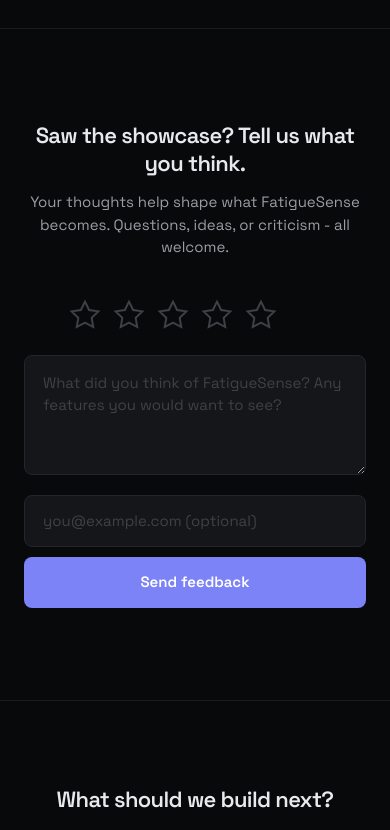
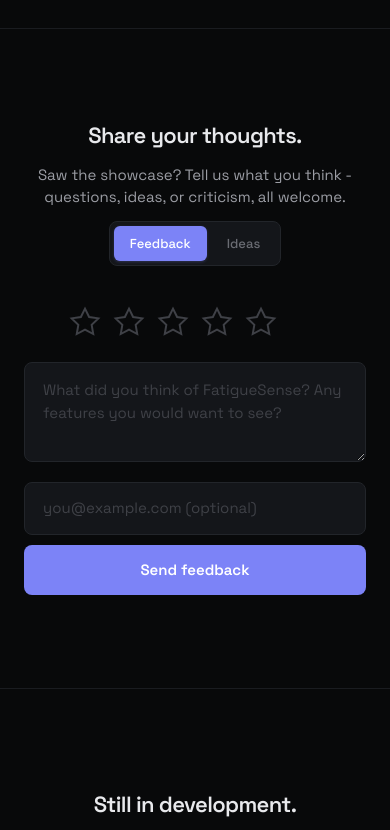
Before and after one commit to Fatigue-Sense/fatiguesense-landing, a React (Vite) app: page / in a window 390 px wide. Shown: the part 5880-6710 px from the top of the page. Built offline with nearby package versions, Linux system fonts and the light colour scheme.

Commit message:
Merge Feedback and Suggestions into single Share section with pill toggle

```diff
--- a/src/App.tsx
+++ b/src/App.tsx
@@ -7,8 +7,7 @@
 import Privacy from "./components/Privacy";
 import Roadmap from "./components/Roadmap";
 import Team from "./components/Team";
-import Feedback from "./components/Feedback";
-import Suggestions from "./components/Suggestions";
+import Share from "./components/Share";
 import Signup from "./components/Signup";
 import Footer from "./components/Footer";
 import useScrollReveal from "./hooks/useScrollReveal";
@@ -27,8 +26,7 @@
 			<Privacy />
 			<Roadmap />
 			<Team />
-			<Feedback />
-			<Suggestions />
+			<Share />
 			<Signup />
 			<Footer />
 		</>
--- a/src/components/Nav.tsx
+++ b/src/components/Nav.tsx
@@ -7,8 +7,7 @@
 	{ href: "#privacy", label: "Privacy" },
 	{ href: "#roadmap", label: "Roadmap" },
 	{ href: "#team", label: "Team" },
-	{ href: "#feedback", label: "Feedback" },
-	{ href: "#suggestions", label: "Ideas" },
+	{ href: "#share", label: "Share" },
 ];
 
 const linkClass =
--- /dev/null
+++ b/src/components/Share.tsx
@@ -0,0 +1,315 @@
+import { useState, useEffect, useRef, useCallback } from "react";
+import { submitFeedback, submitSuggestion } from "../lib/api";
+import { useFormSubmit } from "../hooks/useFormSubmit";
+
+const STARS = [1, 2, 3, 4, 5];
+
+type Tab = "feedback" | "ideas";
+
+// ---- shared input classes ----
+const textareaCls =
+	"font-display text-[15px] text-text1 bg-bg2 border border-line2 rounded-lg py-4 px-[18px] outline-none resize-y min-h-[100px] transition-[border-color,box-shadow] duration-300 placeholder:text-text4 focus:border-accent focus:shadow-[0_0_0_3px_var(--color-accent-soft)]";
+
+const inputCls =
+	"flex-1 font-display text-[15px] text-text1 bg-bg2 border border-line2 py-3.5 px-[18px] outline-none transition-[border-color,box-shadow] duration-300 placeholder:text-text4 focus:border-accent focus:shadow-[0_0_0_3px_var(--color-accent-soft)] rounded-lg sm:rounded-l-lg sm:rounded-r-none sm:border-r-0";
+
+const btnCls =
+	"signup-btn-hover font-display text-[15px] font-semibold text-white bg-accent border-none py-3.5 px-7 cursor-pointer whitespace-nowrap transition-[background,transform] duration-[0.25s,0.15s] rounded-lg sm:rounded-l-none sm:rounded-r-lg active:scale-[0.97] disabled:opacity-60 disabled:cursor-not-allowed";
+
+// ---- tab config ----
+const TABS: { key: Tab; label: string }[] = [
+	{ key: "feedback", label: "Feedback" },
+	{ key: "ideas", label: "Ideas" },
+];
+
+// ---- pill toggle ----
+function TabToggle({ active, onChange }: { active: Tab; onChange: (t: Tab) => void }) {
+	return (
+		<div className="inline-flex bg-bg2 border border-line2 rounded-lg p-1 gap-1">
+			{TABS.map((t) => (
+				<button
+					key={t.key}
+					type="button"
+					onClick={() => onChange(t.key)}
+					className={`font-display text-[13px] font-medium px-4 py-2 rounded-md transition-all duration-200 cursor-pointer border-none ${
+						active === t.key
+							? "bg-accent text-white shadow-[0_1px_3px_rgba(124,131,247,0.25)]"
+							: "bg-transparent text-text3 hover:text-text2"
+					}`}
+				>
+					{t.label}
+				</button>
+			))}
+		</div>
+	);
+}
+
+// ---- feedback form (with stars) ----
+function FeedbackForm() {
+	const [msg, setMsg] = useState("");
+	const [email, setEmail] = useState("");
+	const [rating, setRating] = useState(0);
+	const [hover, setHover] = useState(0);
+	const [ratingError, setRatingError] = useState<string | null>(null);
+	const timerRef = useRef<ReturnType<typeof setTimeout> | null>(null);
+
+	const submitForm = useCallback(
+		async (payload: { rating: number; message: string; email?: string }) =>
+			submitFeedback(payload),
+		[],
+	);
+	const { loading, error, submitted, submit, reset } =
+		useFormSubmit(submitForm);
+
+	useEffect(() => {
+		return () => {
+			if (timerRef.current) clearTimeout(timerRef.current);
+		};
+	}, []);
+
+	useEffect(() => {
+		if (!submitted) return;
+		timerRef.current = setTimeout(() => {
+			setMsg("");
+			setEmail("");
+			setRating(0);
+			reset();
+		}, 4000);
+	}, [submitted, reset]);
+
+	const handleSubmit = async (e: React.FormEvent) => {
+		e.preventDefault();
+		if (rating === 0) {
+			setRatingError("Please select a rating before submitting.");
+			return;
+		}
+		setRatingError(null);
+		await submit({
+			rating,
+			message: msg,
+			email: email.trim() || undefined,
+		});
+	};
+
+	const active = hover || rating;
+
+	return (
+		<form className="flex flex-col gap-5 max-w-[520px] mx-auto text-left" onSubmit={handleSubmit}>
+			{/* stars */}
+			<div className="flex flex-col items-center gap-1">
+				<div className="flex items-center justify-center gap-1">
+					{STARS.map((n) => (
+						<button
+							key={n}
+							type="button"
+							aria-label={`Rate ${n} star${n > 1 ? "s" : ""}`}
+							onClick={() => {
+								setRating(n);
+								setRatingError(null);
+							}}
+							onMouseEnter={() => setHover(n)}
+							onMouseLeave={() => setHover(0)}
+							className="p-1 cursor-pointer bg-transparent border-none transition-transform duration-150 hover:scale-115 active:scale-95"
+							disabled={loading || submitted}
+						>
+							<svg
+								viewBox="0 0 24 24"
+								className="w-8 h-8 transition-[fill,stroke] duration-200"
+								fill={
+									n <= active
+										? "var(--color-warn)"
+										: "none"
+								}
+								stroke={
+									n <= active
+										? "var(--color-warn)"
+										: "var(--color-text4)"
+								}
+								strokeWidth="1.5"
+							>
+								<path d="M12 2l3.09 6.26L22 9.27l-5 4.87 1.18 6.88L12 17.77l-6.18 3.25L7 14.14 2 9.27l6.91-1.01L12 2z" />
+							</svg>
+						</button>
+					))}
+					<span className="font-mono text-xs text-text3 ml-2 w-8 tabular-nums">
+						{rating > 0 ? `${rating}/5` : ""}
+					</span>
+				</div>
+				{ratingError && (
+					<p className="font-display text-sm text-danger">
+						{ratingError}
+					</p>
+				)}
+			</div>
+
+			<textarea
+				className={textareaCls}
+				placeholder="What did you think of FatigueSense? Any features you would want to see?"
+				required
+				aria-label="Your feedback"
+				value={msg}
+				onChange={(e) => setMsg(e.target.value)}
+				disabled={loading || submitted}
+			/>
+
+			<div className="flex flex-col sm:flex-row gap-2.5 sm:gap-0">
+				<input
+					className={inputCls}
+					type="email"
+					placeholder="you@example.com (optional)"
+					aria-label="Email address"
+					autoComplete="email"
+					value={email}
+					onChange={(e) => setEmail(e.target.value)}
+					disabled={loading || submitted}
+				/>
+				<button
+					className={btnCls}
+					type="submit"
+					disabled={loading || submitted}
+				>
+					{loading
+						? "Sending..."
+						: submitted
+							? "Sent"
+							: "Send feedback"}
+				</button>
+			</div>
+
+			{error && (
+				<p className="font-display text-sm text-danger">
+					{error}
+				</p>
+			)}
+			{submitted && !error && (
+				<p className="font-display text-sm text-ok text-center animate-[fade-in_0.4s_ease]">
+					Thanks for your feedback. We appreciate it.
+				</p>
+			)}
+		</form>
+	);
+}
+
+// ---- ideas form ----
+function IdeasForm() {
+	const [suggestion, setSuggestion] = useState("");
+	const [email, setEmail] = useState("");
+	const timerRef = useRef<ReturnType<typeof setTimeout> | null>(null);
+
+	const submitForm = useCallback(
+		async (payload: { suggestion: string; email?: string }) =>
+			submitSuggestion(payload),
+		[],
+	);
+	const { loading, error, submitted, submit, reset } =
+		useFormSubmit(submitForm);
+
+	useEffect(() => {
+		return () => {
+			if (timerRef.current) clearTimeout(timerRef.current);
+		};
+	}, []);
+
+	useEffect(() => {
+		if (!submitted) return;
+		timerRef.current = setTimeout(() => {
+			setSuggestion("");
+			setEmail("");
+			reset();
+		}, 4000);
+	}, [submitted, reset]);
+
+	const handleSubmit = async (e: React.FormEvent) => {
+		e.preventDefault();
+		await submit({
+			suggestion,
+			email: email.trim() || undefined,
+		});
+	};
+
+	return (
+		<form className="flex flex-col gap-5 max-w-[520px] mx-auto text-left" onSubmit={handleSubmit}>
+			<textarea
+				className={textareaCls}
+				placeholder="e.g. A mobile app, Google Calendar integration, dark mode scheduling..."
+				required
+				aria-label="Your suggestion"
+				value={suggestion}
+				onChange={(e) => setSuggestion(e.target.value)}
+				disabled={loading || submitted}
+			/>
+
+			<div className="flex flex-col sm:flex-row gap-2.5 sm:gap-0">
+				<input
+					className={inputCls}
+					type="email"
+					placeholder="you@example.com (optional)"
+					aria-label="Email address"
+					autoComplete="email"
+					value={email}
+					onChange={(e) => setEmail(e.target.value)}
+					disabled={loading || submitted}
+				/>
+				<button
+					className={btnCls}
+					type="submit"
+					disabled={loading || submitted}
+				>
+					{loading
+						? "Sending..."
+						: submitted
+							? "Sent"
+							: "Send suggestion"}
+				</button>
+			</div>
+
+			{error && (
+				<p className="font-display text-sm text-danger">
+					{error}
+				</p>
+			)}
+			{submitted && !error && (
+				<p className="font-display text-sm text-ok text-center animate-[fade-in_0.4s_ease]">
+					Thanks for the suggestion. We appreciate it.
+				</p>
+			)}
+		</form>
+	);
+}
+
+// ---- share section ----
+export default function Share() {
+	const [tab, setTab] = useState<Tab>("feedback");
+
+	return (
+		<section
+			className="py-[clamp(80px,11vh,128px)] border-t border-line text-center"
+			id="share"
+		>
+			<div className="w-[min(1200px,calc(100vw-48px))] mx-auto">
+				<p
+					className="font-display text-[clamp(22px,3.5vw,30px)] font-semibold leading-[1.25] tracking-[-0.03em] text-text1 mb-3.5"
+					data-animate="fade-up"
+				>
+					Share your thoughts.
+				</p>
+				<p
+					className="font-display text-[15px] text-text2 mb-3 max-w-[500px] mx-auto"
+					data-animate="fade-up"
+				>
+					{tab === "feedback"
+						? "Saw the showcase? Tell us what you think - questions, ideas, or criticism, all welcome."
+						: "Got a feature idea or something you wish FatigueSense could do? Tell us - we read every one."}
+				</p>
+
+				<div className="mb-9 flex justify-center" data-animate="fade-up">
+					<TabToggle active={tab} onChange={setTab} />
+				</div>
+
+				<div data-animate="fade-up" key={tab}>
+					{tab === "feedback" ? <FeedbackForm /> : <IdeasForm />}
+				</div>
+			</div>
+		</section>
+	);
+}
```
